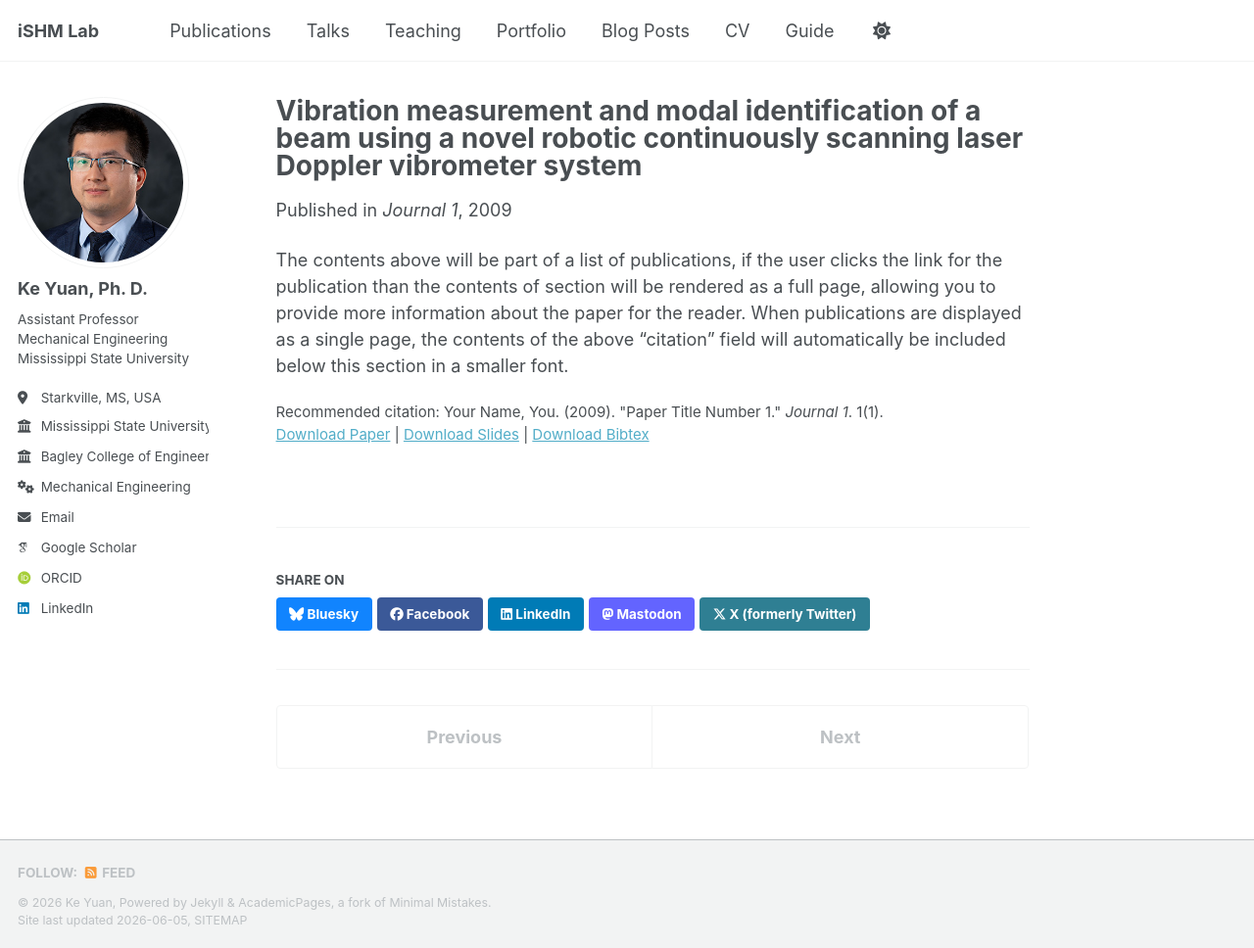
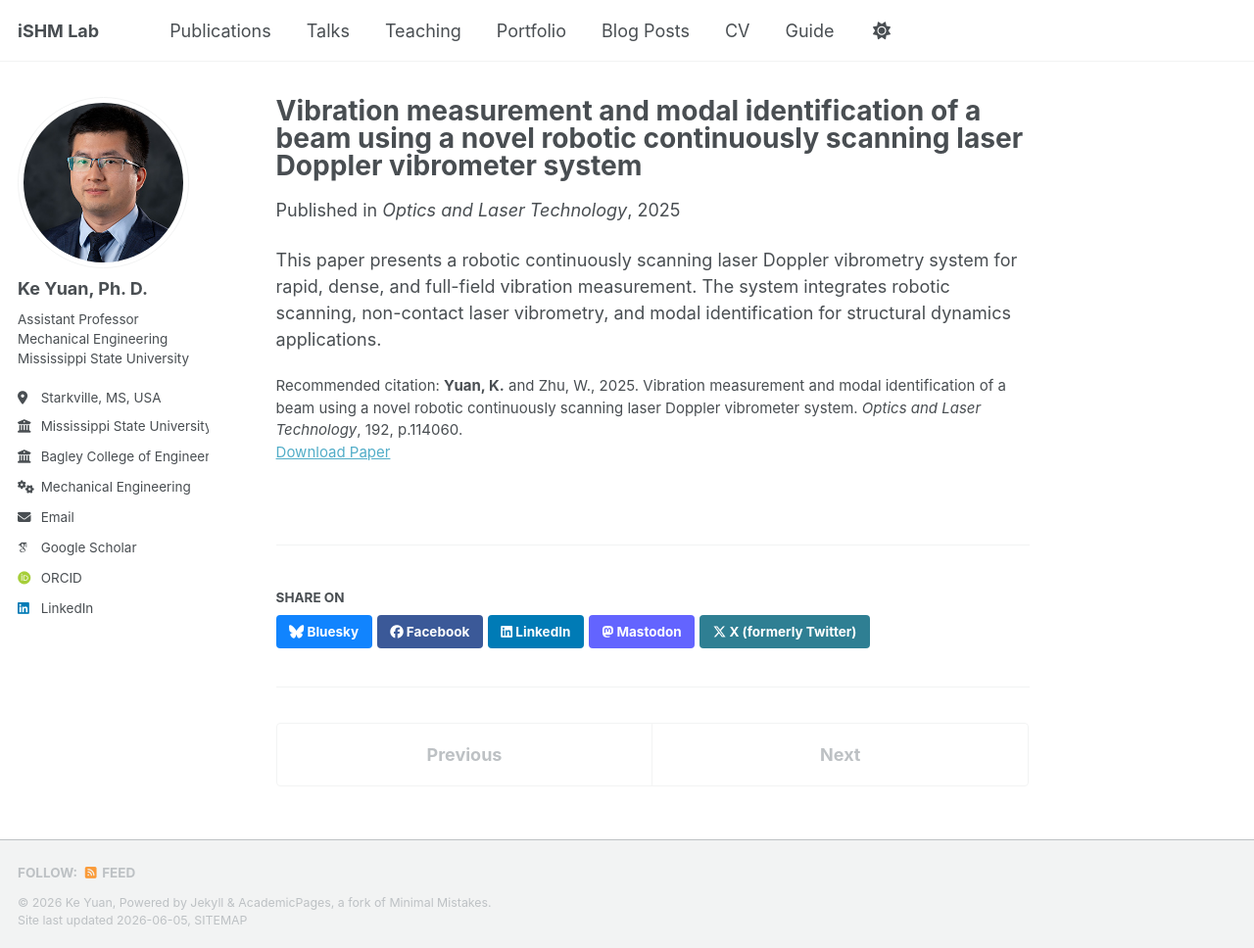
Before and after one commit to KeYuan2025/KeYuan2025.github.io, a Jekyll site: the page built from _publications/2009-10-01-paper-title-number-1.md, in a window 1280 px wide and 968 px high. Shown: the whole window at 98% size. Built offline with Jekyll 4.4.1, drawn with Linux system fonts in a browser that asks for light colours; some web fonts are replaced; a script bundle is joined from its source files by our own code; library files that are not in the unit come from our copies.

Commit message:
Update 2009-10-01-paper-title-number-1.md

```diff
--- a/_publications/2009-10-01-paper-title-number-1.md
+++ b/_publications/2009-10-01-paper-title-number-1.md
@@ -2,13 +2,11 @@
 title: "Vibration measurement and modal identification of a beam using a novel robotic continuously scanning laser Doppler vibrometer system"
 collection: publications
 category: manuscripts
-permalink: /publication/2009-10-01-paper-title-number-1
-excerpt: 'This paper is about the number 1. The number 2 is left for future work.'
-date: 2009-10-01
-venue: 'Journal 1'
-slidesurl: 'https://academicpages.github.io/files/slides1.pdf'
-paperurl: 'https://academicpages.github.io/files/paper1.pdf'
-bibtexurl: 'https://academicpages.github.io/files/bibtex1.bib'
-citation: 'Your Name, You. (2009). &quot;Paper Title Number 1.&quot; <i>Journal 1</i>. 1(1).'
+permalink: /publication/2025-12-01-robotic-csldv
+excerpt: 'This paper presents a robotic continuously scanning laser Doppler vibrometry system for rapid, dense, and full-field vibration measurement. The system integrates robotic scanning, non-contact laser vibrometry, and modal identification for structural dynamics applications.'
+date: 2025-12-01
+venue: 'Optics and Laser Technology'
+paperurl: 'https://academicpages.github.io/files/2025_robotic_csldv.pdf'
+citation: '<strong>Yuan, K.</strong> and Zhu, W., 2025. Vibration measurement and modal identification of a beam using a novel robotic continuously scanning laser Doppler vibrometer system. <i>Optics and Laser Technology</i>, 192, p.114060.'
 ---
-The contents above will be part of a list of publications, if the user clicks the link for the publication than the contents of section will be rendered as a full page, allowing you to provide more information about the paper for the reader. When publications are displayed as a single page, the contents of the above "citation" field will automatically be included below this section in a smaller font.
+This paper presents a robotic continuously scanning laser Doppler vibrometry system for rapid, dense, and full-field vibration measurement. The system integrates robotic scanning, non-contact laser vibrometry, and modal identification for structural dynamics applications.
```
